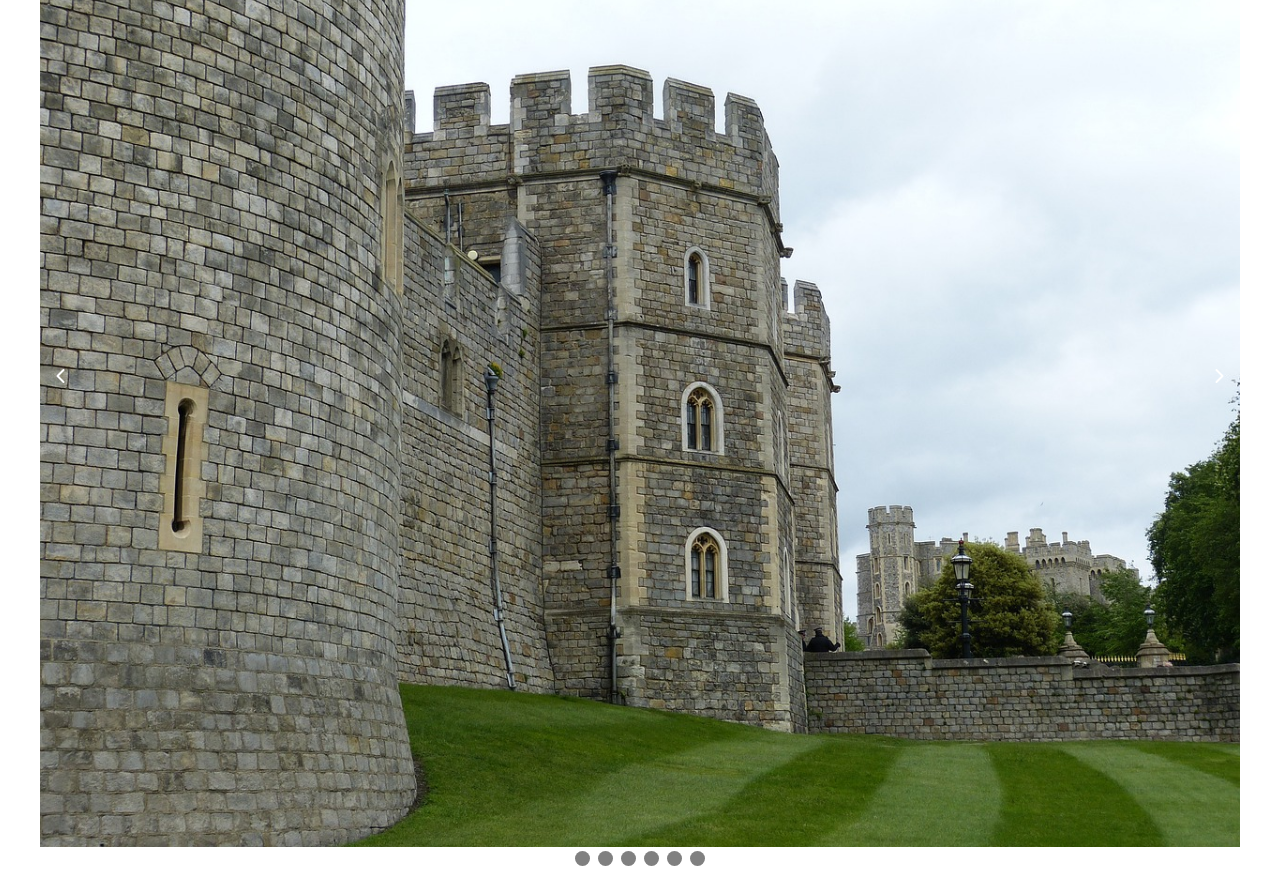
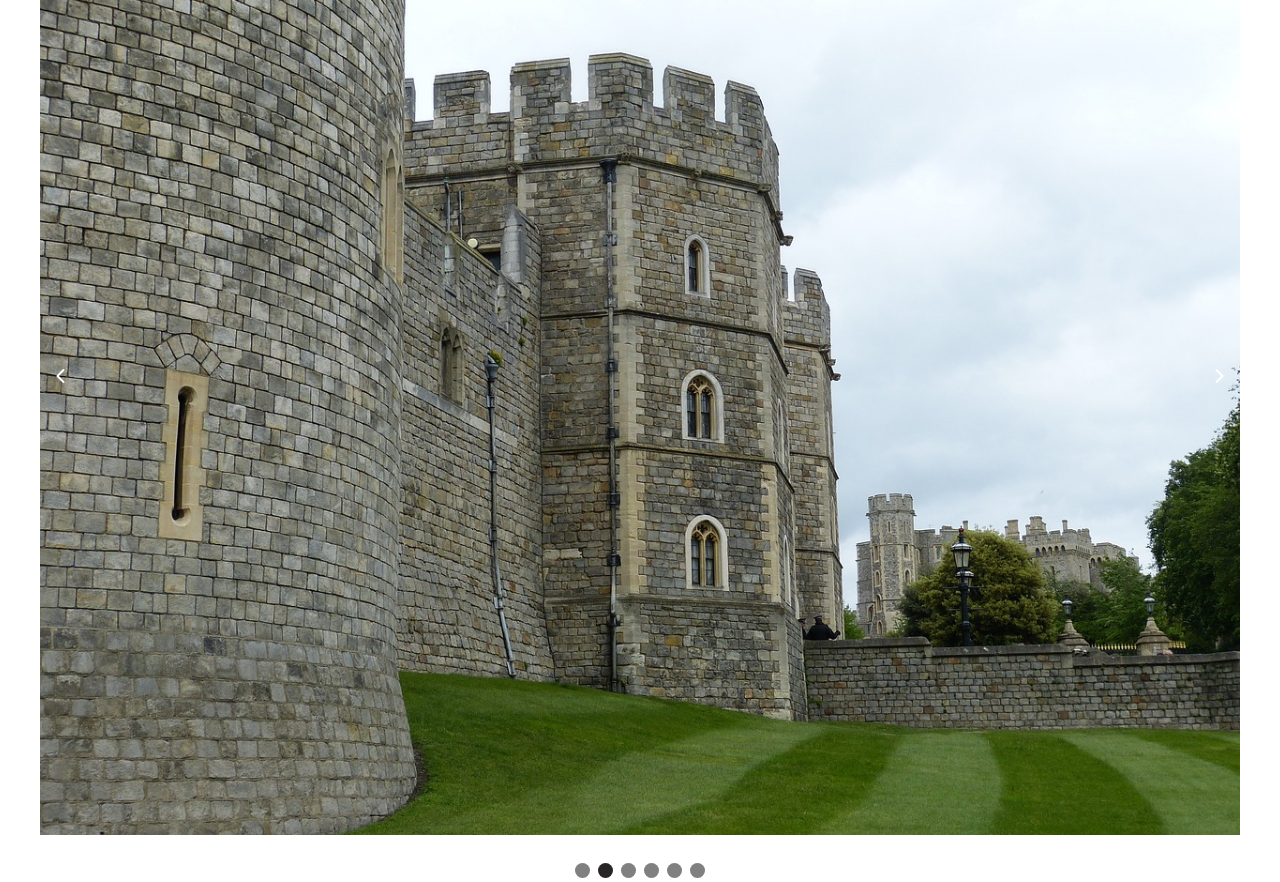
Before and after one commit to Maks6831/image-carousel, a plain HTML site: page index.html in a window 1280 px wide. Drawn offline with Linux system fonts and the light colour scheme.

Commit message:
sorted out dots

```diff
--- a/index.html
+++ b/index.html
@@ -32,8 +32,7 @@
         </div>
         <i id="previous" onclick="show_image(1)" class="fa-solid fa-chevron-left"></i>
         <i id="next" onclick="show_image(-1)" class="fa-solid fa-chevron-right"></i>
-        <div>
-            <span class="dot"></span>
+        <div class="dots">
             <span class="dot"></span>
             <span class="dot"></span>
             <span class="dot"></span>
--- a/script.js
+++ b/script.js
@@ -13,7 +13,8 @@ function show_image(i) {
 
     }
     for(i = 0; i < dots.length; i++) {
-        dots[i].className = dots[i].className.replace("active", "");
+        dots[i].className = dots[i].className.replace(" active", "");
+        console.log(dots[i])
     }
 
     if(index > images.length - 1) {
@@ -26,6 +27,6 @@ function show_image(i) {
     }
 
     images[index].style.display = "block";
-    dots[index].className += "active";
+    dots[index].className += " active";
 
 }
```
